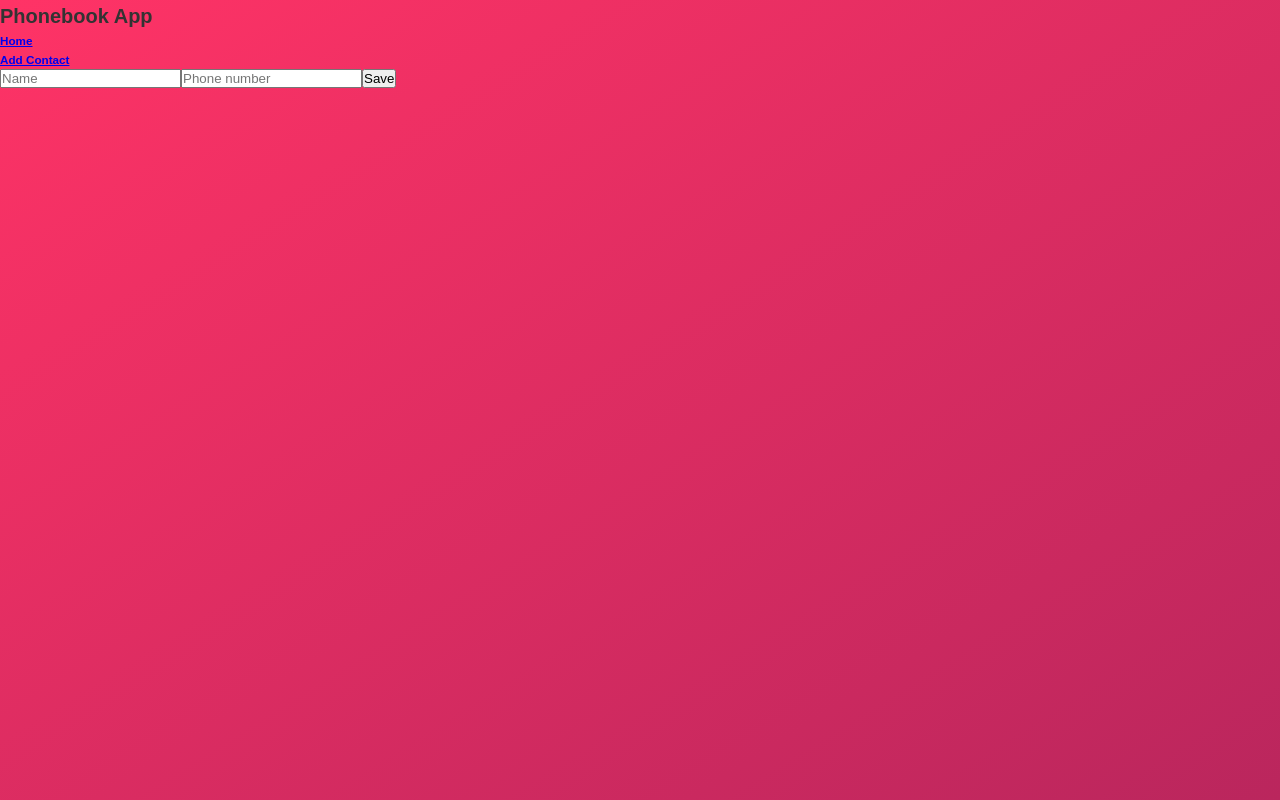
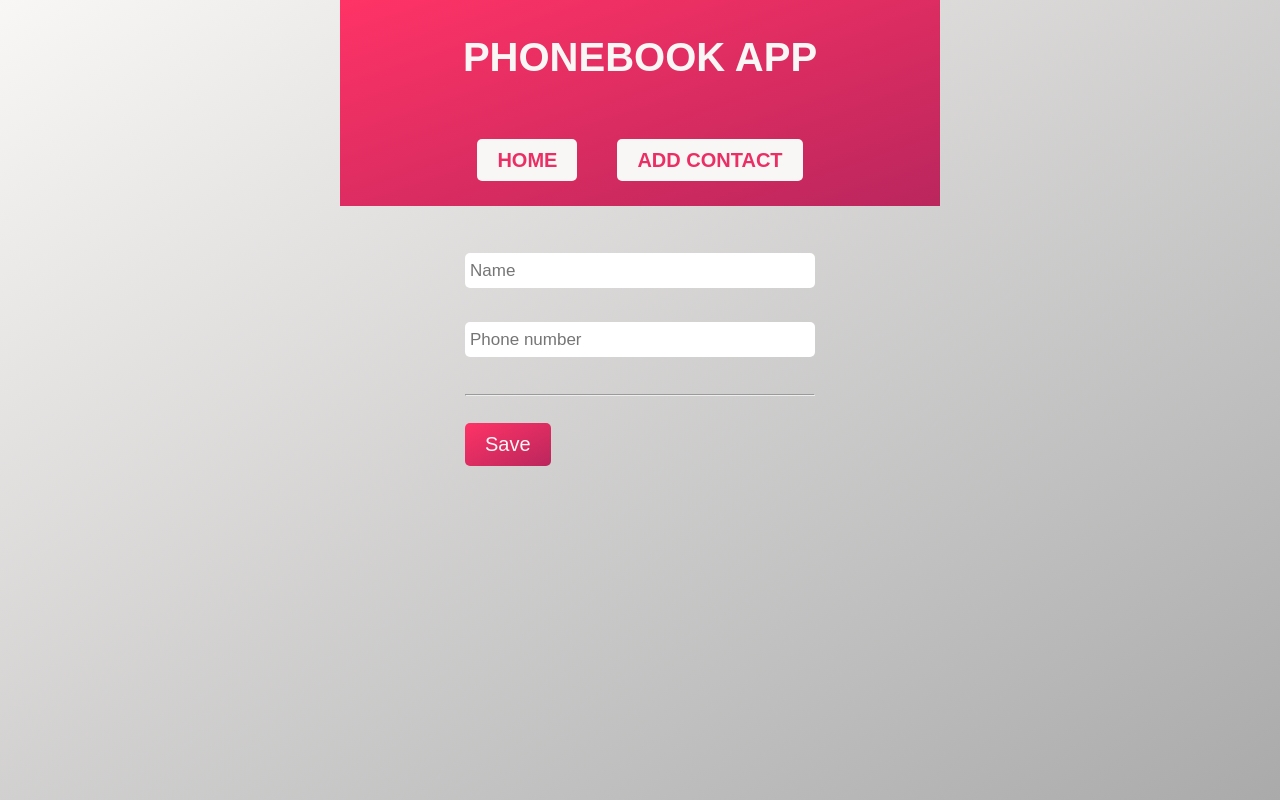
Before and after one commit to brentwhittaker/react-asp-net-core-phonebook, a React (Vite) app in the folder Phonebook.Api/Client/: page /add in a window 1280 px wide. Built offline with nearby package versions, Linux system fonts and the light colour scheme.

Commit message:
Impl css and tweaks

```diff
--- a/Phonebook.Api/Client/src/components/AddContact.js
+++ b/Phonebook.Api/Client/src/components/AddContact.js
@@ -30,6 +30,12 @@ class AddContact extends Component {
       .then(response => response.json())
       .then(json => {
         alert(json.message);
+        if (json.code === 202) {
+          let { history } = this.props;
+          history.push({
+            pathname: "/"
+          });
+        }
       })
       .catch(error => alert(error.message));
   };
@@ -42,13 +48,17 @@ class AddContact extends Component {
           placeholder="Name"
           onChange={this.updateName}
           className="input"
+          required
         />
         <input
+          type="tel"
           name="phoneNumber"
           placeholder="Phone number"
           onChange={this.updatePhoneNumber}
           className="input"
+          required
         />
+        <hr className="form-line" />
         <button className="btn">Save</button>
       </form>
     );
--- a/Phonebook.Api/Client/src/components/App.js
+++ b/Phonebook.Api/Client/src/components/App.js
@@ -14,6 +14,10 @@ class App extends Component {
   componentDidMount() {
     this.fetchContacts();
   }
+
+  resetContacts = () => {
+    this.fetchContacts = (null, 1);
+  };
 
   fetchContacts = (searchTerm, pageNo) => {
     let address = `${API_ADDRESS}/contacts`;
@@ -58,8 +62,13 @@ class App extends Component {
 
   render() {
     return (
-      <section className="section">
-        <Search fetchContacts={this.fetchContacts} pageNo={this.state.pageNo} />
+      <section>
+        {this.state.entries.length > 0 ? (
+          <div className="section-container">
+            <Search
+              fetchContacts={this.fetchContacts}
+              pageNo={this.state.pageNo}
+            />
             <Contacts
               fetchContacts={this.fetchContacts}
               entries={this.state.entries}
@@ -67,6 +76,23 @@ class App extends Component {
               totalPages={this.state.totalPages}
               searchTerm={this.state.searchTerm}
             />
+          </div>
+        ) : this.state.searchTerm !== null || this.state.searchTerm !== "" ? (
+          <div className="section-container">
+            <Search
+              fetchContacts={this.fetchContacts}
+              pageNo={this.state.pageNo}
+            />
+            <p className="msg-phonebook">
+              Your search term did not match any contacts.
+            </p>
+          </div>
+        ) : (
+          <p className="msg-phonebook">
+            You do not have any contacts in your phonebook. Go to 'Add Contact'
+            to get started.
+          </p>
+        )}
       </section>
     );
   }
--- a/Phonebook.Api/Client/src/components/Header.js
+++ b/Phonebook.Api/Client/src/components/Header.js
@@ -5,13 +5,19 @@ const Header = ({ children }) => {
   return (
     <div className="container">
       <header className="header">
-        <h1 className="heading__h1">Phonebook App</h1>
-        <h3 className="heading__h3">
-          <Link to="/">Home</Link>
-        </h3>
-        <h3 className="heading__h3">
-          <Link to="/add">Add Contact</Link>
-        </h3>
+        <h1 className="header__h1">Phonebook App</h1>
+        <div>
+          <h3 className="header__h3">
+            <Link to="/" className="header__link">
+              Home
+            </Link>
+          </h3>
+          <h3 className="header__h3">
+            <Link to="/add" className="header__link">
+              Add Contact
+            </Link>
+          </h3>
+        </div>
       </header>
       {children}
     </div>
--- a/Phonebook.Api/Client/src/components/Search.js
+++ b/Phonebook.Api/Client/src/components/Search.js
@@ -21,16 +21,15 @@ class Search extends Component {
     this.props.fetchContacts(this.state.searchTerm, pageNo);
   };
   render() {
-    console.log("this.state", this.state);
     return (
       <div className="search-contacts">
         <input
           onChange={this.updateSearchTerm}
           onKeyPress={this.handlekeyPress}
           placeholder="Search name or number"
-          className="input"
+          className="input input-search"
         />
-        <button onClick={this.searchContacts} className="btn">
+        <button onClick={this.searchContacts} className="btn btn-small">
           Search
         </button>
       </div>
--- a/Phonebook.Api/Client/src/config/settings.js
+++ b/Phonebook.Api/Client/src/config/settings.js
@@ -1,2 +1,2 @@
 export const API_ADDRESS = "https://localhost:5001";
-export const DEFAULT_PAGE_SIZE = 10;
+export const DEFAULT_PAGE_SIZE = 5;
--- a/Phonebook.Api/Client/src/css/style.css
+++ b/Phonebook.Api/Client/src/css/style.css
@@ -1,9 +1,3 @@
-:root {
-  --color-primary: #eb2f64;
-  --color-primary-light: #ff3366;
-  --color-primary-dark: #ba265d;
-  --color-grey-dark-1: #333; }
-
 * {
   margin: 0;
   padding: 0; }
@@ -21,8 +15,130 @@ body {
   font-family: sans-serif;
   font-weight: 400;
   line-height: 1.6;
-  color: var(--color-grey-dark-1);
-  background-image: linear-gradient(to right bottom, var(--color-primary-light), var(--color-primary-dark));
+  color: #333;
+  background-image: linear-gradient(to right bottom, #f9f7f6, #aaa);
   background-size: cover;
   background-repeat: no-repeat;
   min-height: 100vh; }
+
+.container {
+  margin: 0 auto;
+  width: 60rem;
+  display: grid;
+  grid-template-rows: repeat(2, min-content);
+  grid-row-gap: 3rem; }
+
+.header {
+  display: grid;
+  grid-template-rows: repeat(2, min-content);
+  align-items: center;
+  justify-items: center;
+  background-image: linear-gradient(to right bottom, #ff3366, #ba265d); }
+  .header__h1 {
+    padding: 2.5rem;
+    color: #f9f7f6;
+    font-size: 4rem;
+    text-transform: uppercase; }
+  .header__h3 {
+    text-transform: uppercase;
+    cursor: pointer;
+    font-size: 2rem;
+    display: inline-block;
+    margin: 0 2rem;
+    padding: 3rem 0;
+    transition: all 0.2s; }
+    .header__h3:hover {
+      transform: scaleY(1.1); }
+  .header__link {
+    color: #eb2f64;
+    border-radius: 5px;
+    text-decoration: none;
+    border: none;
+    background-color: #f9f7f6;
+    padding: 1rem 2rem;
+    text-align: center; }
+
+.msg-phonebook {
+  font-size: 2rem;
+  width: 33rem;
+  text-align: center;
+  margin: 2rem auto; }
+
+.add-contact-form {
+  display: grid;
+  grid-template-rows: repeat(3, min-content);
+  align-items: center;
+  justify-content: center; }
+
+.input {
+  width: 35rem;
+  height: 3.5rem;
+  padding: 0.5rem;
+  margin: 1.7rem auto;
+  font-size: 1.7rem;
+  border: none;
+  border-radius: 5px;
+  transition: all 0.2s; }
+  .input:active, .input:focus {
+    transform: scaleX(1.05); }
+
+.form-line {
+  margin: 2rem 0;
+  margin-bottom: 1rem;
+  color: #eb2f64; }
+
+.btn {
+  font-size: 2rem;
+  padding: 1rem 2rem;
+  margin: 1.7rem auto;
+  margin-left: 0;
+  cursor: pointer;
+  border: none;
+  border-radius: 5px;
+  color: #f9f7f6;
+  background-image: linear-gradient(to right bottom, #ff3366, #ba265d);
+  transition: all 0.2s; }
+  .btn:hover {
+    transform: scaleY(1.1); }
+  .btn-small {
+    font-size: 1.8rem;
+    padding: 0.65rem 2rem; }
+
+.section-container {
+  display: grid;
+  grid-template-rows: repeat(2, min-content);
+  grid-row-gap: 3rem;
+  align-content: center;
+  justify-content: center; }
+
+.input-search {
+  margin-right: 2rem; }
+
+.contact__list {
+  list-style: none;
+  padding-bottom: 2rem; }
+
+.contact__item {
+  padding: 0.2rem 2rem;
+  background-image: linear-gradient(to right bottom, #f9f7f6, #aaa);
+  margin-bottom: 0.2rem; }
+
+.contact__name {
+  font-size: 1.6rem;
+  font-weight: 600;
+  letter-spacing: 0.1rem; }
+
+.contact__number {
+  font-size: 1.4rem;
+  letter-spacing: 0.2rem; }
+
+.pager {
+  display: grid;
+  height: 5rem;
+  grid-template-columns: repeat(3, 1fr);
+  align-items: center;
+  justify-items: center; }
+  .pager__text {
+    font-size: 1.7rem; }
+  .pager__btn {
+    margin: 0; }
--- a/Phonebook.Api/Client/src/index.js
+++ b/Phonebook.Api/Client/src/index.js
@@ -7,8 +7,10 @@ import App from "./components/App";
 import AddContact from "./components/AddContact";
 import "./css/style.css";
 
+const history = createBrowserHistory();
+
 ReactDOM.render(
-  <Router history={createBrowserHistory()}>
+  <Router history={history}>
     <Switch>
       <Route
         exact
@@ -23,7 +25,7 @@ ReactDOM.render(
         path="/add"
         render={() => (
           <Header>
-            <AddContact />
+            <AddContact history={history} />
           </Header>
         )}
       />
--- a/Phonebook.Api/Client/src/sass/_base.scss
+++ b/Phonebook.Api/Client/src/sass/_base.scss
@@ -1,10 +1,12 @@
-:root {
-  --color-primary: #eb2f64;
-  --color-primary-light: #ff3366;
-  --color-primary-dark: #ba265d;
+$color-primary: #eb2f64;
+$color-primary-light: #ff3366;
+$color-primary-dark: #ba265d;
 
-  --color-grey-dark-1: #333;
-}
+$color-grey-light-1: #f9f7f6;
+$color-grey-light-2: #aaa;
+
+$color-grey-dark-1: #333;
+$color-grey-dark-2: #999;
 
 * {
   margin: 0;
@@ -26,11 +28,11 @@ body {
   font-family: sans-serif;
   font-weight: 400;
   line-height: 1.6;
-  color: var(--color-grey-dark-1);
+  color: $color-grey-dark-1;
   background-image: linear-gradient(
     to right bottom,
-    var(--color-primary-light),
-    var(--color-primary-dark)
+    $color-grey-light-1,
+    $color-grey-light-2
   );
   background-size: cover;
   background-repeat: no-repeat;
--- a/Phonebook.Api/Client/src/sass/_component.scss
+++ b/Phonebook.Api/Client/src/sass/_component.scss
@@ -0,0 +1,109 @@
+.add-contact-form {
+  display: grid;
+  grid-template-rows: repeat(3, min-content);
+  align-items: center;
+  justify-content: center;
+}
+
+.input {
+  width: 35rem;
+  height: 3.5rem;
+  padding: 0.5rem;
+  margin: 1.7rem auto;
+  font-size: 1.7rem;
+  border: none;
+  border-radius: 5px;
+  transition: all 0.2s;
+
+  &:active,
+  &:focus {
+    transform: scaleX(1.05);
+  }
+}
+
+.form-line {
+  margin: 2rem 0;
+  margin-bottom: 1rem;
+  color: $color-primary;
+}
+
+.btn {
+  font-size: 2rem;
+  padding: 1rem 2rem;
+  margin: 1.7rem auto;
+  margin-left: 0;
+  cursor: pointer;
+  border: none;
+  border-radius: 5px;
+  color: $color-grey-light-1;
+  background-image: linear-gradient(
+    to right bottom,
+    $color-primary-light,
+    $color-primary-dark
+  );
+  transition: all 0.2s;
+
+  &:hover {
+    transform: scaleY(1.1);
+  }
+
+  &-small {
+    font-size: 1.8rem;
+    padding: 0.65rem 2rem;
+  }
+}
+
+.section-container {
+  display: grid;
+  grid-template-rows: repeat(2, min-content);
+  grid-row-gap: 3rem;
+  align-content: center;
+  justify-content: center;
+}
+
+.input-search {
+  margin-right: 2rem;
+}
+
+.contact {
+  &__list {
+    list-style: none;
+    padding-bottom: 2rem;
+  }
+
+  &__item {
+    padding: 0.2rem 2rem;
+    background-image: linear-gradient(
+      to right bottom,
+      $color-grey-light-1,
+      $color-grey-light-2
+    );
+    margin-bottom: 0.2rem;
+  }
+
+  &__name {
+    font-size: 1.6rem;
+    font-weight: 600;
+    letter-spacing: 0.1rem;
+  }
+  &__number {
+    font-size: 1.4rem;
+    letter-spacing: 0.2rem;
+  }
+}
+
+.pager {
+  display: grid;
+  height: 5rem;
+  grid-template-columns: repeat(3, 1fr);
+  align-items: center;
+  justify-items: center;
+
+  &__text {
+    font-size: 1.7rem;
+  }
+
+  &__btn {
+    margin: 0;
+  }
+}
--- a/Phonebook.Api/Client/src/sass/_layout.scss
+++ b/Phonebook.Api/Client/src/sass/_layout.scss
@@ -0,0 +1,59 @@
+.container {
+  margin: 0 auto;
+  width: 60rem;
+
+  display: grid;
+  grid-template-rows: repeat(2, min-content);
+  grid-row-gap: 3rem;
+}
+
+.header {
+  display: grid;
+  grid-template-rows: repeat(2, min-content);
+  align-items: center;
+  justify-items: center;
+
+  background-image: linear-gradient(
+    to right bottom,
+    $color-primary-light,
+    $color-primary-dark
+  );
+
+  &__h1 {
+    padding: 2.5rem;
+    color: $color-grey-light-1;
+    font-size: 4rem;
+    text-transform: uppercase;
+  }
+
+  &__h3 {
+    text-transform: uppercase;
+    cursor: pointer;
+    font-size: 2rem;
+    display: inline-block;
+    margin: 0 2rem;
+    padding: 3rem 0;
+    transition: all 0.2s;
+
+    &:hover {
+      transform: scaleY(1.1);
+    }
+  }
+
+  &__link {
+    color: $color-primary;
+    border-radius: 5px;
+    text-decoration: none;
+    border: none;
+    background-color: $color-grey-light-1;
+    padding: 1rem 2rem;
+    text-align: center;
+  }
+}
+
+.msg-phonebook {
+  font-size: 2rem;
+  width: 33rem;
+  text-align: center;
+  margin: 2rem auto;
+}
```
Also changed, not shown: Phonebook.Api/Client/src/components/Contacts.js (+6 -3 lines), 1 other file (tests, documents, lock files or other folders). Lines whose indentation alone changed are shown as unchanged.
